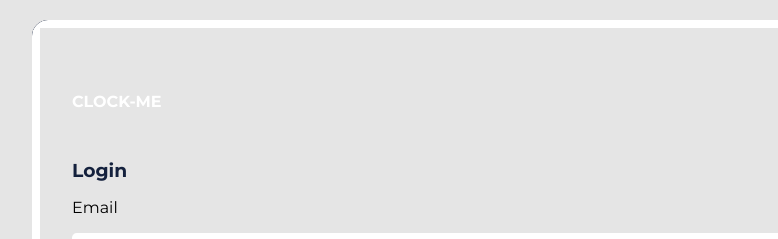
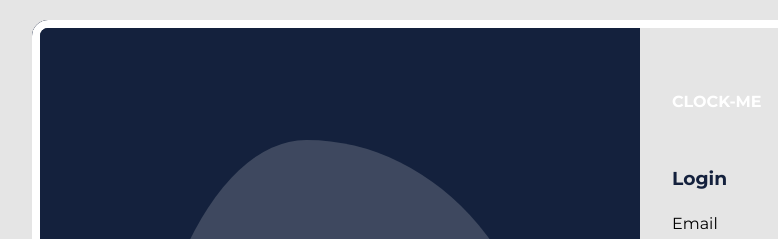
Before and after one commit to Ebenezr/clock-me-vanilla, a website with bundled scripts: page index.html in a window 1280 px wide. Shown: the top 239 px of the page, 0-778 px from the left. Built offline with nearby package versions, Linux system fonts and the light colour scheme; data requests are answered from the project's data file.

Commit message:
fix login page overflow styling bug

```diff
--- a/assets/css/style.css
+++ b/assets/css/style.css
@@ -60,39 +60,43 @@ ul {
   height: 100%;
   position: absolute;
   background-color: var(--clr-pry);
-
+  border-radius: 1rem;
+  border: solid 0.5rem var(--clr-white);
   display: grid;
-  grid-template-columns: 1fr 1fr;
-  border-radius: 1rem;
-
-  border: solid 0.5rem var(--clr-white);
-  display: block;
+  grid-template-columns: 50% auto;
+  grid-template-rows: 100%;
+  overflow: hidden;
+}
+#right-side {
+  background-color: var(--clr-pry);
+  height: 100%;
+  position: relative;
+  display: grid;
+  place-items: center;
+}
+#right-side::before {
+  content: "";
+  position: absolute;
+  width: 70%;
+  height: 70%;
+  background-color: var(--clr-secondary);
+  opacity: 0.2;
+  border-radius: 42% 58% 79% 21% / 77% 56% 44% 23%;
+}
+.form-logo {
 }
 .article-title {
   margin: 1rem 0;
   color: var(--clr-pry);
 }
-#login-page {
-  display: block;
 
-
-
-}
-
-#right-side {
-
-  background-color: var(--clr-pry);
-
-  border-radius: 0.5rem 0 0 0.5rem;
-}
 .login-form {
   height: 100%;
-  border-radius: 0 0.5rem 0.5rem 0;
   background-color: var(--clr-secondary);
   padding: 2rem;
   display: flex;
   flex-direction: column;
-  gap: 2rem;
+  gap: 0.5rem;
 }
 .input-field {
   width: 100%;
```
